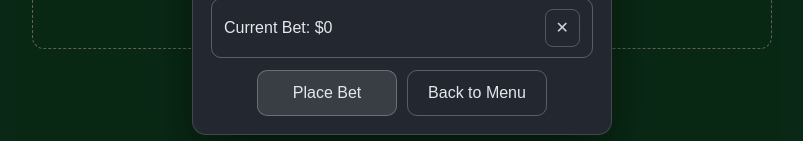
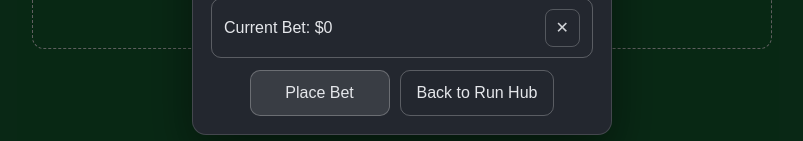
Before and after one commit to garretthogan/blackjack-frontend, a React (Vite) app: page /blackjack in a window 1280 px wide. Shown: the part 401-542 px from the top of the page, without its empty margins (238-1041 px from the left). Built offline with nearby package versions, Linux system fonts and the light colour scheme.

Commit message:
Changed button link

```diff
--- a/src/BetModal.jsx
+++ b/src/BetModal.jsx
@@ -53,8 +53,8 @@ export default function BetModal({ open, onConfirmed }) {
           <button style={primaryBtnStyle(disabled)} onClick={place} disabled={disabled}>
             Place Bet
           </button>
-          <button style={secondaryBtnStyle} onClick={() => navigate('/')}>
-            Back to Menu
+          <button style={secondaryBtnStyle} onClick={() => navigate('/run-hub')}>
+            Back to Run Hub
           </button>
         </div>
       </div>
```
